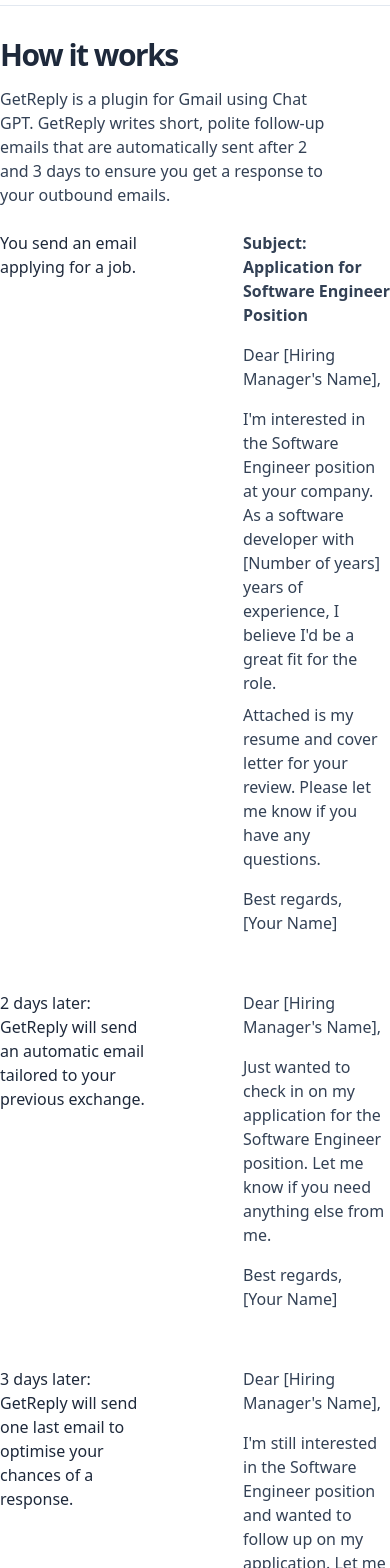
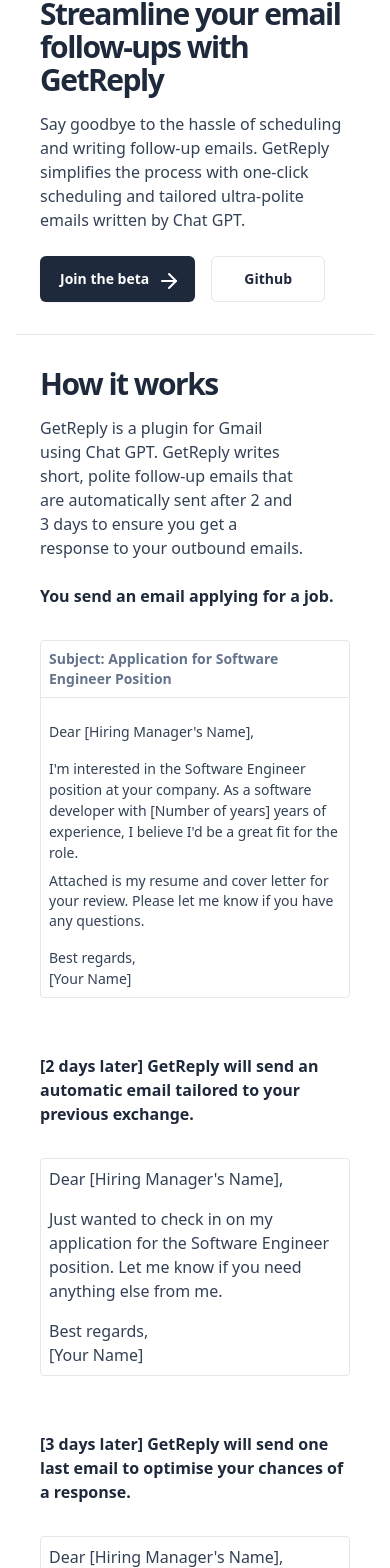
Before and after one commit to azorin-studio/get-reply, a Next.js app: page / in a window 390 px wide. Shown: the part 365-1933 px from the top of the page. Built offline with nearby package versions, Linux system fonts and the light colour scheme.

Commit message:
mobile ready

```diff
--- a/package.json
+++ b/package.json
@@ -21,6 +21,8 @@
     "typescript": "5.0.2"
   },
   "devDependencies": {
+    "@tailwindcss/line-clamp": "^0.4.2",
+    "@tailwindcss/typography": "^0.5.9",
     "autoprefixer": "^10.4.14",
     "postcss": "^8.4.21",
     "tailwindcss": "^3.2.7"
--- a/src/components/Footer.tsx
+++ b/src/components/Footer.tsx
@@ -25,6 +25,15 @@
               className="font-medium underline underline-offset-4"
             >
               Taxonomy
+            </a> with assistance from Chat GPT.
+            Illustrations by {" "}
+            <a
+              href="https://popsy.co/illustrations"
+              target="_blank"
+              rel="noreferrer"
+              className="font-medium underline underline-offset-4"
+            >
+              Popsy
             </a>.
           </p>
         </div>
--- a/src/components/Header.tsx
+++ b/src/components/Header.tsx
@@ -6,9 +6,9 @@
     <header className="container sticky top-0 z-40 bg-white mx-auto px-2">
       <div className="flex h-16 items-center justify-between border-b border-b-slate-200 py-4">
         <div className="flex gap-6 md:gap-10">
-          <Link href="/" className="hidden items-center space-x-2 md:flex">
+          <Link href="/" className="items-center space-x-2 flex">
             <MailPlus />
-            <span className="hidden font-bold sm:inline-block">
+            <span className="font-bold sm:inline-block">
               Get Reply
             </span>
           </Link>
--- a/src/pages/index.tsx
+++ b/src/pages/index.tsx
@@ -3,7 +3,8 @@
 import { ArrowRight } from 'lucide-react'
 import Header from '~/components/Header'
 import Footer from '~/components/Footer'
-
+import hero from "../../public/hero.svg"
+import Image from 'next/image'
 
 export default function Home() {
   return (
@@ -17,8 +18,9 @@
       <div className="min-h-screen bg-white font-sans text-slate-800 antialiased">
         <div className="flex min-h-screen flex-col">
           <Header />
-          <main className="flex-1">
+          <main className="flex-1 px-4 lg:px=2">
             <section className="container grid items-center justify-center gap-6 pt-6 pb-8 md:pt-10 md:pb-12 lg:pt-16 lg:pb-24">
+              <Image src={hero} width={250} alt="Hero image" priority />
               <div className="mx-auto flex flex-col items-start gap-4 lg:w-[52rem]">
                 <h1 className="text-3xl font-bold leading-[1.1] tracking-tighter sm:text-5xl md:text-6xl">
                   Streamline your email follow-ups with GetReply
@@ -30,13 +32,17 @@
               <div className="flex gap-4">
                 <Link
                   href="https://github.com/azorin-studio/get-reply/issues/1"
-                  className="inline-flex items-center align-items rounded-md bg-slate-800 py-3.5 px-5 text-sm font-semibold text-white shadow-sm hover:bg-indigo-500 focus-visible:outline focus-visible:outline-2 focus-visible:outline-offset-2 focus-visible:outline-indigo-600"
+                  className="inline-flex items-center align-items rounded-md bg-slate-800 py-3 px-5 text-sm font-semibold text-white shadow-sm hover:bg-indigo-500 focus-visible:outline focus-visible:outline-2 focus-visible:outline-offset-2 focus-visible:outline-indigo-600"
                 >
                   Join the beta
                   <span className="-mr-0.5 ml-2 h-5 w-5"><ArrowRight  /></span>
-
                 </Link>
-
+                <Link
+                  href="https://github.com/azorin-studio"
+                  className="inline-flex items-center align-items rounded-md py-3 px-8 text-sm font-semibold border hover:bg-indigo-500 focus-visible:outline focus-visible:outline-2 focus-visible:outline-offset-2 focus-visible:outline-indigo-600"
+                >
+                  Github
+                </Link>
             </div>
             </section>
 
@@ -52,37 +58,41 @@
                 </p>
               </div>
 
-              <div className="mx-auto flex flex-row gap-24 md:max-w-[52rem]">
-                <div className="basis-1/2">
+              <div className="mx-auto flex flex-col lg:flex-row gap-8 lg:gap-24 md:max-w-[52rem]">
+                <div className="basis-1/2 font-bold">
                   You send an email applying for a job.
                 </div>
-                <div className="basis-1/2">
-                  <p className="font-bold text-slate-700 sm:text-sm">
+                <div className="basis-1/2 border rounded">
+                  <div className="p-2 border-b">
+                    <p className="font-bold text-slate-500 text-sm">
                       Subject: Application for Software Engineer Position
                     </p>
-                  <p className="mt-4 text-slate-700 sm:text-sm">
+                  </div>
+                  <div className="p-2">
+                    <p className="mt-4 text-slate-700 text-sm">
                       Dear [Hiring Manager&apos;s Name],
                     </p>
-                  <p className="mt-4 leading-normal text-slate-700 sm:text-sm">
+                    <p className="mt-4 leading-normal text-slate-700 text-sm">
                       I&apos;m interested in the Software Engineer position at your company. As a software developer with [Number of years] years of experience, I believe I&apos;d be a great fit for the role.
                     </p>
-                  <p className="mt-2 text-slate-700 sm:text-sm">
+                    <p className="mt-2 text-slate-700 text-sm">
                       Attached is my resume and cover letter for your review. Please let me know if you have any questions.
                     </p>
-                  <p className="mt-4 leading-normal text-slate-700 sm:text-sm">
+                    <p className="mt-4 leading-normal text-slate-700 text-sm">
                       Best regards,
                     </p>
-                  <p className="leading-normal text-slate-700 sm:text-sm">
+                    <p className="leading-normal text-slate-700 text-sm">
                       [Your Name]
                     </p>
                   </div>
                 </div>
+              </div>
 
-              <div className="mx-auto mt-8 flex flex-row gap-24 md:max-w-[52rem]">
-                <div className="basis-1/2">
-                  2 days later: GetReply will send an automatic email tailored to your previous exchange.
+              <div className="mx-auto mt-8 flex flex-col lg:flex-row gap-8 lg:gap-24 md:max-w-[52rem]">
+              <div className="basis-1/2 font-bold">
+                  [2 days later] GetReply will send an automatic email tailored to your previous exchange.
                 </div>
-                <div className="basis-1/2">
+                <div className="basis-1/2 border rounded p-2">
                   {/* <p className="font-bold text-slate-700 sm:text-sm">
                     Subject: Application for Software Engineer Position
                   </p> */}
@@ -101,11 +111,11 @@
                 </div>
               </div>
 
-              <div className="mx-auto mt-8 flex flex-row gap-24 md:max-w-[52rem]">
-                <div className="basis-1/2">
-                  3 days later: GetReply will send one last email to optimise your chances of a response.
+              <div className="mx-auto mt-8 flex flex-col lg:flex-row gap-8 lg:gap-24 md:max-w-[52rem]">
+                <div className="basis-1/2 font-bold">
+                  [3 days later] GetReply will send one last email to optimise your chances of a response.
                 </div>
-                <div className="basis-1/2">
+                <div className="basis-1/2 border rounded p-2">
                   {/* <p className="font-bold text-slate-700 sm:text-sm">
                     Subject: Application for Software Engineer Position
                   </p> */}
@@ -217,8 +227,8 @@
                   Proudly Open Source
                 </h2>
                 <p className="max-w-[85%] leading-normal text-slate-700 sm:text-lg sm:leading-7">
-                  GetReply is open source and powered by open source software. The
-                  code will be available on{" "}
+                  GetReply is open source and powered by open source software. The code will be available on{" "}
+
                   <Link
                     href='https://github.com/azorin-studio/get-reply'
                     target="_blank"
@@ -231,6 +241,7 @@
                 </p>
               </div>
             </section>
+
           </main>
           <Footer/>
         </div>
--- a/tailwind.config.js
+++ b/tailwind.config.js
@@ -1,15 +1,30 @@
+const { colors } = require("tailwindcss/colors")
+const { fontFamily } = require("tailwindcss/defaultTheme")
+
 /** @type {import('tailwindcss').Config} */
 module.exports = {
   content: [
-    "./app/**/*.{js,ts,jsx,tsx}",
-    "./pages/**/*.{js,ts,jsx,tsx}",
-    "./components/**/*.{js,ts,jsx,tsx}",
-
-    // Or if using `src` directory:
+    "./app/**/*.{ts,tsx}",
+    "./components/**/*.{ts,tsx}",
+    "./ui/**/*.{ts,tsx}",
+    "./content/**/*.{md,mdx}",
     "./src/**/*.{js,ts,jsx,tsx}",
   ],
+  darkMode: ["class"],
   theme: {
-    extend: {},
+    container: {
+      center: true,
+      padding: "1.5rem",
+      screens: {
+        "2xl": "1440px",
+      },
+    },
+    extend: {
+
+    },
   },
-  plugins: [],
+  plugins: [
+    require("@tailwindcss/typography"),
+    require("@tailwindcss/line-clamp"),
+  ],
 }
```
Also changed, not shown: public/hero.svg (added), 1 other file (tests, documents, lock files or other folders). Lines whose indentation alone changed are shown as unchanged.
